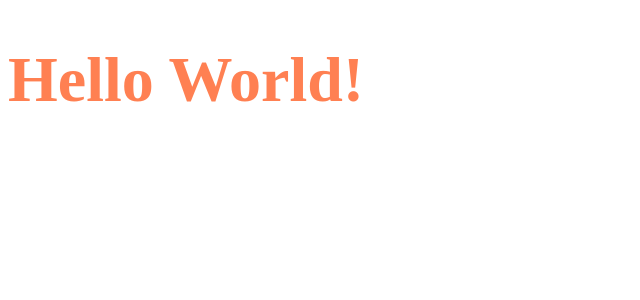
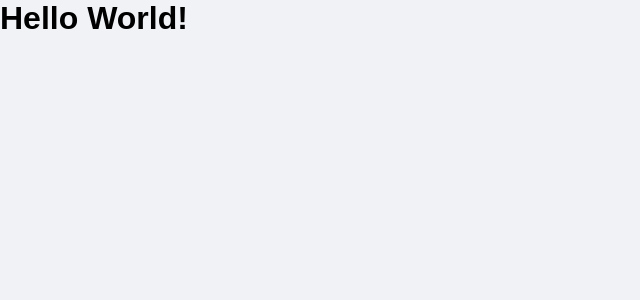
Before and after one commit to EdersonRodrigues7/dtmoney, a React (Create React App) app: page / in a window 1280 px wide. Shown: the top 300 px of the page, without its empty margins (0-640 px from the left). Built offline with nearby package versions, Linux system fonts and the light colour scheme.

Commit message:
styled components and global styles

```diff
--- a/public/index.html
+++ b/public/index.html
@@ -2,6 +2,7 @@
 <html lang="en">
   <head>
     <meta charset="utf-8" />
+    <link rel="shortcut icon" href="favicon.png" type="image/png">
     <title>DT Money</title>
   </head>
   <body>
--- a/src/App.tsx
+++ b/src/App.tsx
@@ -1,14 +1,10 @@
-import styled from 'styled-components';
-
-const Title = styled.h1`
-  font-size: 64px;
-  color: #ff8052;
-`
+import { GlobalStyle } from "./styles/global"
 
 export function App() {
   return (
     <div className="App">
-      <Title>Hello World!</Title>
+      <GlobalStyle/>
+      <h1>Hello World!</h1>
     </div>
   );
 }
--- /dev/null
+++ b/src/styles/global.ts
@@ -0,0 +1,54 @@
+import { createGlobalStyle } from 'styled-components';
+
+export const GlobalStyle = createGlobalStyle`
+    :root{
+        --background: #F0F2F5;
+        --red:#E62E4D;
+        --green: #33CC95;
+        --blue:#5429CC;
+        --blue-light:#6933FF;
+
+        --text-title:#363F5F;
+        --text-body:#969CB3;
+        --shape:#FFFFFF;
+
+    }
+
+    * {
+        margin: 0;
+        padding: 0;
+        box-sizing: border-box;
+    }
+
+    html{
+        @media(max-width: 1080px){
+            font-size: 93.75%;
+        }
+        @media(max-width: 720px){
+            font-size: 87.5%;
+        }
+    }
+
+    body{
+        background: var(--background);
+        -webkit-font-smoothing: antialiased;
+    }
+
+    body, input, textarea, button{
+        font-family: 'Poppins', sans-serif;
+        font-weight: 400;
+    }
+
+    h1, h2, h3, h4, h5, h6, strong{
+        font-weight: 600;
+    }
+
+    button{
+        cursor: pointer;
+    }
+
+    [disabled]{
+        opacity: 0.6;
+        cursor: not-allowed;
+    }
+`
```
Also changed, not shown: public/favicon.png (renamed from src/favicon.png).
